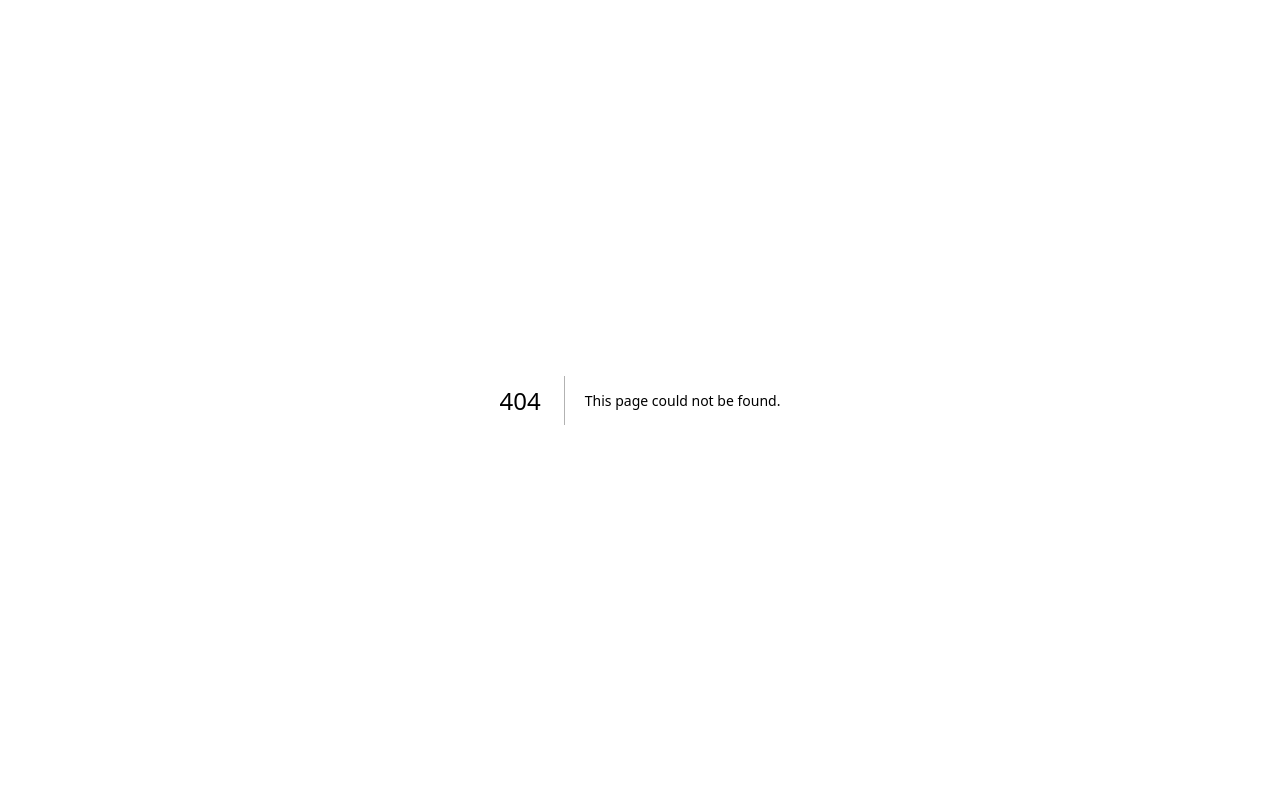
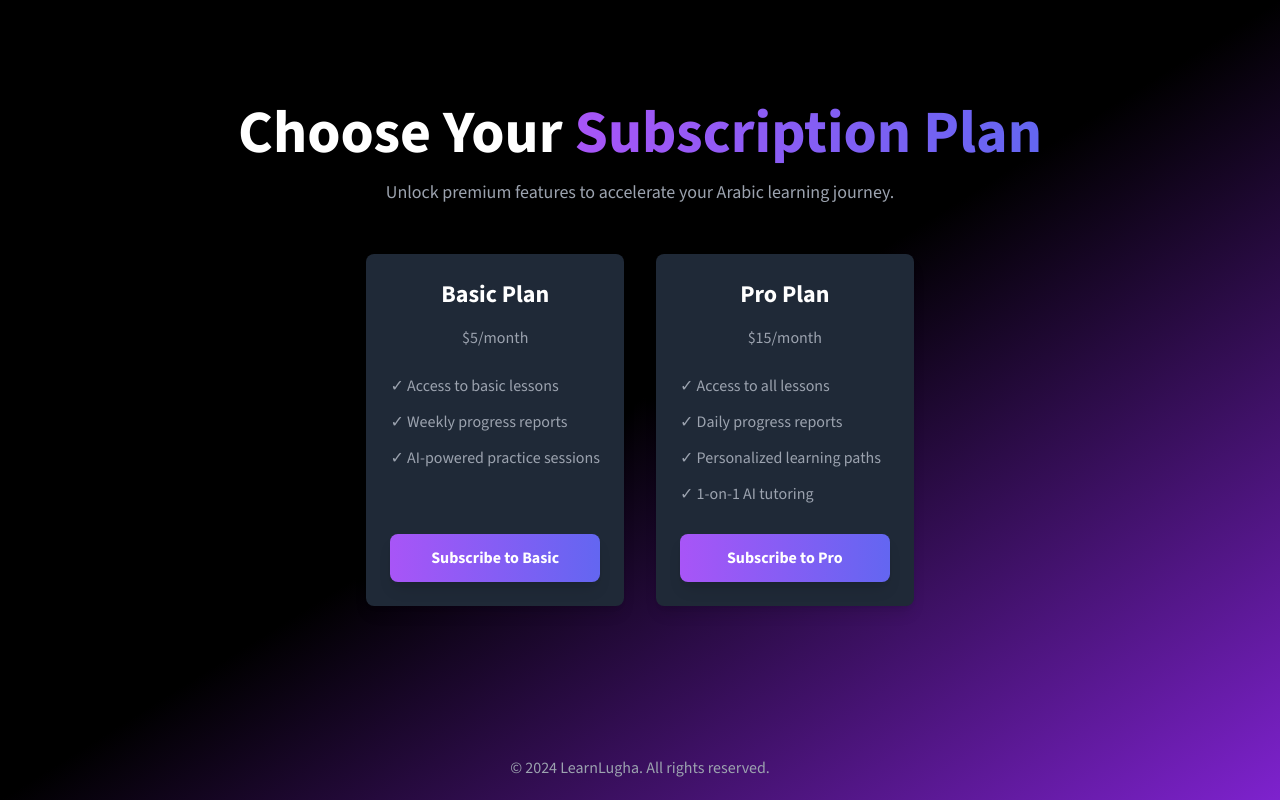
Before and after one commit to omar-t-ahmed/learn-lugha, a Next.js app: page /checkout in a window 1280 px wide. Before the commit this address had no page. Built offline with nearby package versions, Linux system fonts and the light colour scheme.

Commit message:
add stripe

```diff
--- a/src/app/api/stripe/route.ts
+++ b/src/app/api/checkout/route.ts
@@ -8,7 +8,6 @@ interface Plan {
 }
 
 const stripe = new Stripe(process.env.STRIPE_SECRET_KEY!, {
-  // will api version here cause errors
   apiVersion: '2024-06-20',
 });
 
--- /dev/null
+++ b/src/app/checkout/page.tsx
@@ -0,0 +1,127 @@
+"use client";
+
+import React, { useState } from "react";
+
+export default function CheckoutPage() {
+    const [loading, setLoading] = useState(false);
+    const [error, setError] = useState<string | null>(null);
+
+    const handleCheckout = async (plan: {
+        name: string;
+        price: number;
+        interval: string;
+    }) => {
+        setLoading(true);
+        setError(null);
+
+        try {
+            const res = await fetch("/api/checkout", {
+                method: "POST",
+                headers: {
+                    "Content-Type": "application/json",
+                },
+                body: JSON.stringify({ plan }),
+            });
+
+            const session = await res.json();
+
+            if (session.error) {
+                setError(session.error.message);
+                setLoading(false);
+                return;
+            }
+
+            // Redirect to Stripe Checkout
+            window.location.href = session.url;
+        } catch (error) {
+            setError("Something went wrong. Please try again.");
+            setLoading(false);
+        }
+    };
+
+    return (
+        <div className="min-h-screen flex flex-col items-center bg-gradient-to-br from-black via-black to-purple-700 text-white">
+            <div className="flex flex-grow flex-col items-center justify-center w-full max-w-7xl mx-auto px-6">
+                <h1 className="text-4xl md:text-6xl font-extrabold text-transparent bg-clip-text text-white leading-8 text-center">
+                    Choose Your{" "}
+                    <span className="text-4xl md:text-6xl font-extrabold text-transparent bg-clip-text bg-gradient-to-r from-purple-500 to-indigo-600">
+                        Subscription Plan
+                    </span>
+                </h1>
+                <p className="mt-4 text-md md:text-lg text-gray-400 text-center">
+                    Unlock premium features to accelerate your Arabic learning
+                    journey.
+                </p>
+
+                {error && <p className="text-red-500 mt-4">{error}</p>}
+
+                <div className="grid grid-cols-1 md:grid-cols-2 gap-8 mt-12">
+                    <div className="p-6 bg-gray-800 rounded-lg shadow-lg hover:scale-105 transform transition-all flex flex-col justify-between">
+                        <div>
+                            <h2 className="text-2xl font-bold text-white mb-4 text-center">
+                                Basic Plan
+                            </h2>
+                            <p className="text-gray-400 text-center mb-6">
+                                $5/month
+                            </p>
+                            <ul className="text-gray-400 mb-8 space-y-3 h-32">
+                                <li>✓ Access to basic lessons</li>
+                                <li>✓ Weekly progress reports</li>
+                                <li>✓ AI-powered practice sessions</li>
+                            </ul>
+                        </div>
+                        <button
+                            onClick={() =>
+                                handleCheckout({
+                                    name: "Basic Plan",
+                                    price: 500,
+                                    interval: "month",
+                                })
+                            }
+                            disabled={loading}
+                            className="w-full bg-gradient-to-r from-purple-500 to-indigo-600 text-white font-bold py-3 px-6 rounded-lg shadow-lg transform hover:scale-105 transition-transform"
+                        >
+                            Subscribe to Basic
+                        </button>
+                    </div>
+
+                    <div className="p-6 bg-gray-800 rounded-lg shadow-lg hover:scale-105 transform transition-all flex flex-col justify-between">
+                        <div>
+                            <h2 className="text-2xl font-bold text-white mb-4 text-center">
+                                Pro Plan
+                            </h2>
+                            <p className="text-gray-400 text-center mb-6">
+                                $15/month
+                            </p>
+                            <ul className="text-gray-400 mb-8 space-y-3 h-32">
+                                <li>✓ Access to all lessons</li>
+                                <li>✓ Daily progress reports</li>
+                                <li>✓ Personalized learning paths</li>
+                                <li>✓ 1-on-1 AI tutoring</li>
+                            </ul>
+                        </div>
+                        <button
+                            onClick={() =>
+                                handleCheckout({
+                                    name: "Pro Plan",
+                                    price: 1500,
+                                    interval: "month",
+                                })
+                            }
+                            disabled={loading}
+                            className="w-full bg-gradient-to-r from-purple-500 to-indigo-600 text-white font-bold py-3 px-6 rounded-lg shadow-lg transform hover:scale-105 transition-transform"
+                        >
+                            Subscribe to Pro
+                        </button>
+                    </div>
+                </div>
+            </div>
+
+            <footer className="mt-12 mb-5">
+                <p className="text-center text-gray-400">
+                    © 2024 LearnLugha. All rights reserved.
+                </p>
+            </footer>
+        </div>
+    );
+}
--- a/src/components/Chat.tsx
+++ b/src/components/Chat.tsx
@@ -29,28 +29,13 @@ const lesson = {
       "type": "question"
     },
     {
-      "arabic": "ما اسمكِ؟",
-      "english": "What is your name? (f)",
-      "type": "question"
-    },
-    {
       "arabic": "من اين انت؟",
       "english": "Where are you from? (m)",
       "type": "question"
     },
     {
-      "arabic": "من اين انتِ؟",
-      "english": "Where are you from? (f)",
-      "type": "question"
-    },
-    {
       "arabic": "كيف حالك؟",
       "english": "How are you? (m)",
-      "type": "question"
-    },
-    {
-      "arabic": "كيف حالكِ؟",
-      "english": "How are you? (f)",
       "type": "question"
     },
     {
@@ -67,11 +52,6 @@ const lesson = {
       "arabic": "شكراً",
       "english": "Thank you",
       "type": "expression"
-    },
-    {
-      "arabic": "السلام عليكم",
-      "english": "Peace be upon you",
-      "type": "greeting"
     },
     {
       "arabic": "وعليكم السلام",
```
